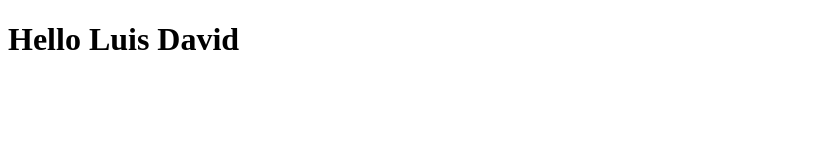
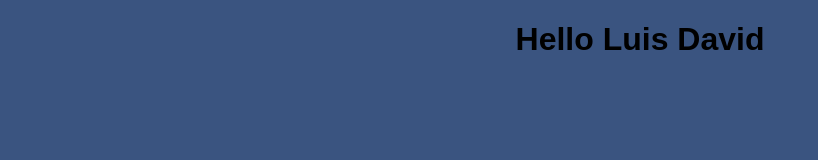
Before and after one commit to D4VID-01/Ch54-miPrimerRepo, a plain HTML site: page index.html in a window 1280 px wide. Shown: the whole page, without its empty margins (0-818 px from the left). Drawn offline with Linux system fonts and the light colour scheme.

Commit message:
style: Modificacoón de color de fondo de body

```diff
--- a/index.html
+++ b/index.html
@@ -4,6 +4,7 @@
     <meta charset="UTF-8">
     <meta name="viewport" content="width=device-width, initial-scale=1.0">
     <title>Document</title>
+    <link rel="stylesheet" href="style.css">
 </head>
 <body>
     <h1>Hello Luis David</h1>
--- a/style.css
+++ b/style.css
@@ -0,0 +1,5 @@
+body {
+    font-family: Arial, sans-serif;
+    background-color: #3a5480;
+    text-align: center;
+}
```
